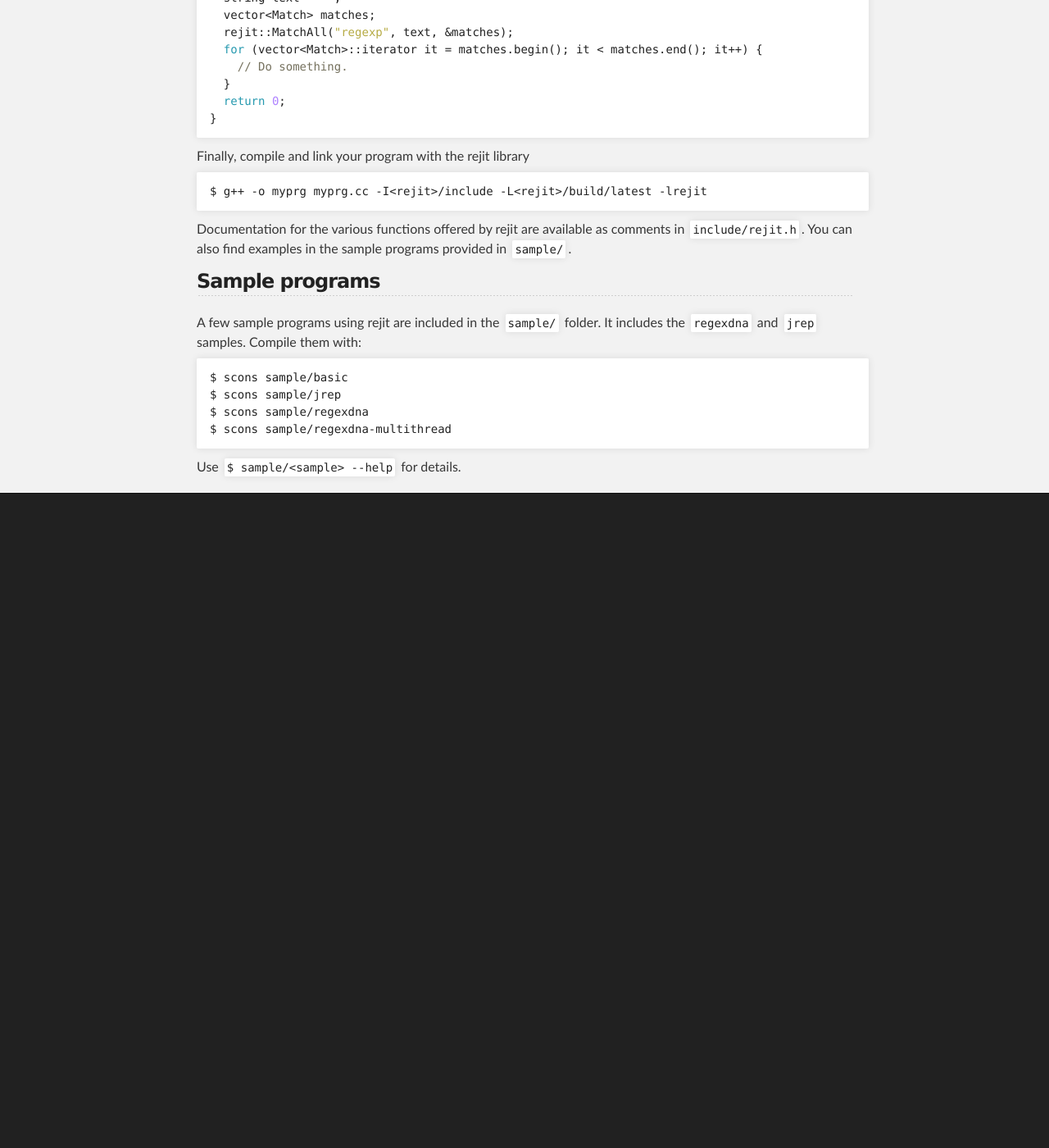
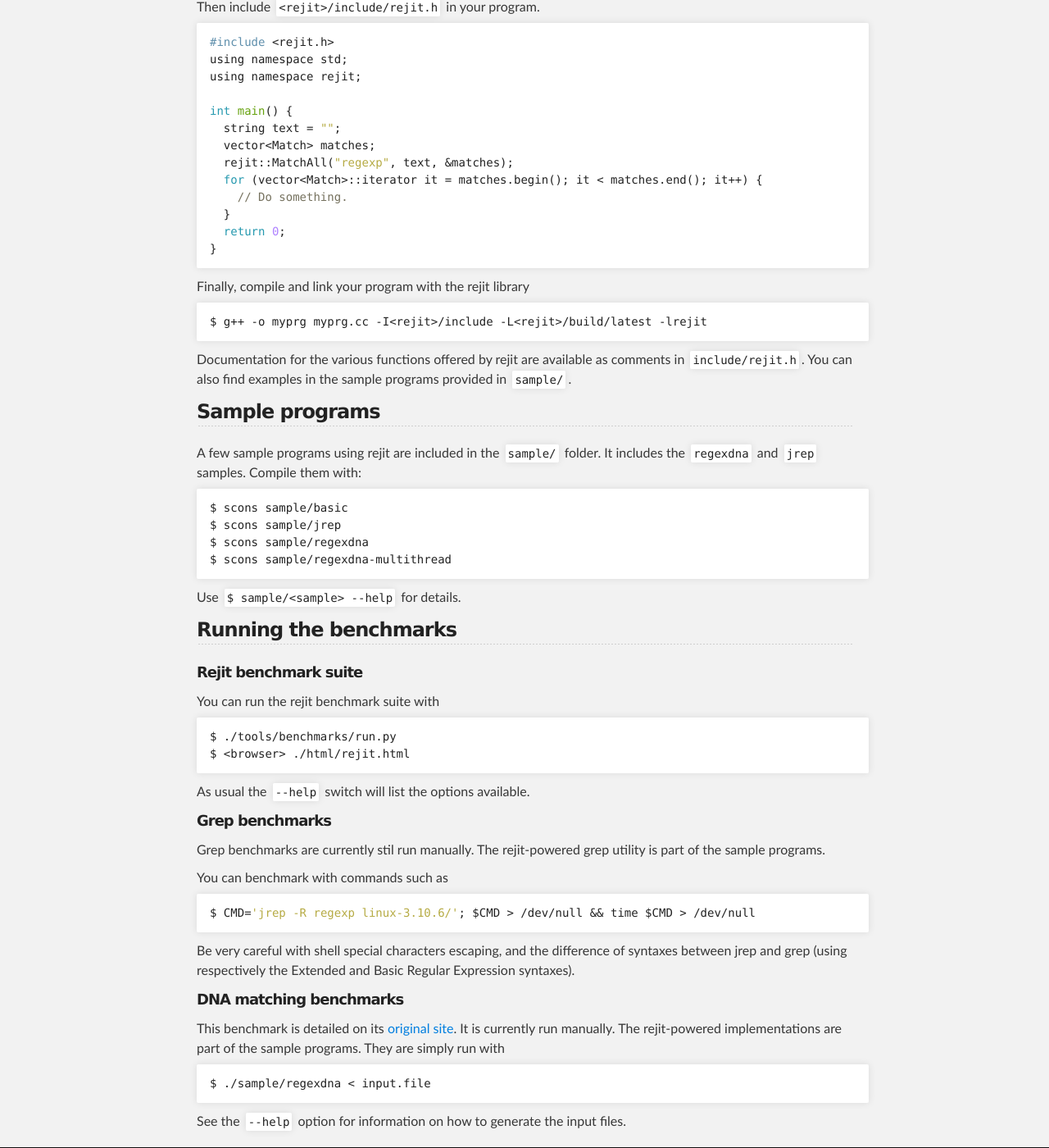
Before and after one commit to coreperf/coreperf.github.io, a Jekyll site: the page built from projects/rejit/documentation.md, in a window 1280 px wide and 1400 px high, scrolled down 660 px. Shown: the whole window at 82% size. Built offline with Jekyll 4.4.1, drawn with Linux system fonts in a browser that asks for light colours; before the commit the page ends 1262 px from its top, so only the background shows below that; some of the changed text lies outside the part shown.

Commit message:
Add instructions on how to run the benchmarks.

````diff
--- a/projects/rejit/benchmarks.html
+++ b/projects/rejit/benchmarks.html
@@ -17,6 +17,11 @@ project_github_url: https://github.com/coreperf/rejit
   </head>
   <body>
     <h3>Benchmarks</h3>
+    <p>
+    Results automatically generated by Rejit benchmark tools.
+    See the <a href="/projects/rejit/documentation.html#rejit_benchmark_suite">documentation</a>
+    for instructions on how to run the benchmarks.
+    </p>
     <p>
     Benchmark results in this page present performance to search for all
     (left-most longest) matches of a regular expression in a text.
--- a/projects/rejit/documentation.md
+++ b/projects/rejit/documentation.md
@@ -5,6 +5,12 @@ project_name: Rejit
 project_github_url: https://github.com/coreperf/rejit
 ---
 
+* <a href="#building_and_usage">Building and usage</a>
+* <a href="#sample_programs">Sample Programs</a>
+* <a href="#running_the_benchmarks">Running the Benchmarks</a>
+  * <a href="#rejit_benchmark_suite">Rejit benchmark suite</a>
+  * <a href="#grep_benchmarks">Grep benchmarks</a>
+  * <a href="#dna_matching_benchmarks">DNA matching benchmarks</a>
 
 ### Building and usage
 
@@ -42,6 +48,7 @@ $ g++ -o myprg myprg.cc -I<rejit>/include -L<rejit>/build/latest -lrejit
 Documentation for the various functions offered by rejit are available as comments in ```include/rejit.h```.
 You can also find examples in the sample programs provided in ```sample/```.
 
+
 ### Sample programs
 
 A few sample programs using rejit are included in the ```sample/``` folder.
@@ -54,3 +61,37 @@ $ scons sample/regexdna-multithread
 {% endhighlight %}
 
 Use ```$ sample/<sample> --help``` for details.
+
+
+### Running the benchmarks
+
+#### Rejit benchmark suite
+You can run the rejit benchmark suite with
+{% highlight sh %}
+$ ./tools/benchmarks/run.py
+$ <browser> ./html/rejit.html
+{% endhighlight %}
+As usual the ```--help``` switch will list the options available.
+
+#### Grep benchmarks
+Grep benchmarks are currently stil run manually. The rejit-powered grep utility
+is part of the sample programs.
+
+You can benchmark with commands such as
+{% highlight sh %}
+$ CMD='jrep -R regexp linux-3.10.6/'; $CMD > /dev/null && time $CMD > /dev/null
+{% endhighlight %}
+Be very careful with shell special characters escaping, and the difference of
+syntaxes between jrep and grep (using respectively the Extended and Basic Regular Expression syntaxes).
+
+#### DNA matching benchmarks
+This benchmark is detailed on its [original site][dna benchmark].
+It is currently run manually. The rejit-powered implementations are part of the
+sample programs. They are simply run with
+{% highlight sh %}
+$ ./sample/regexdna < input.file
+{% endhighlight %}
+See the ```--help``` option for information on how to generate the input files.
+
+
+  [dna benchmark]: http://benchmarksgame.alioth.debian.org/
````
